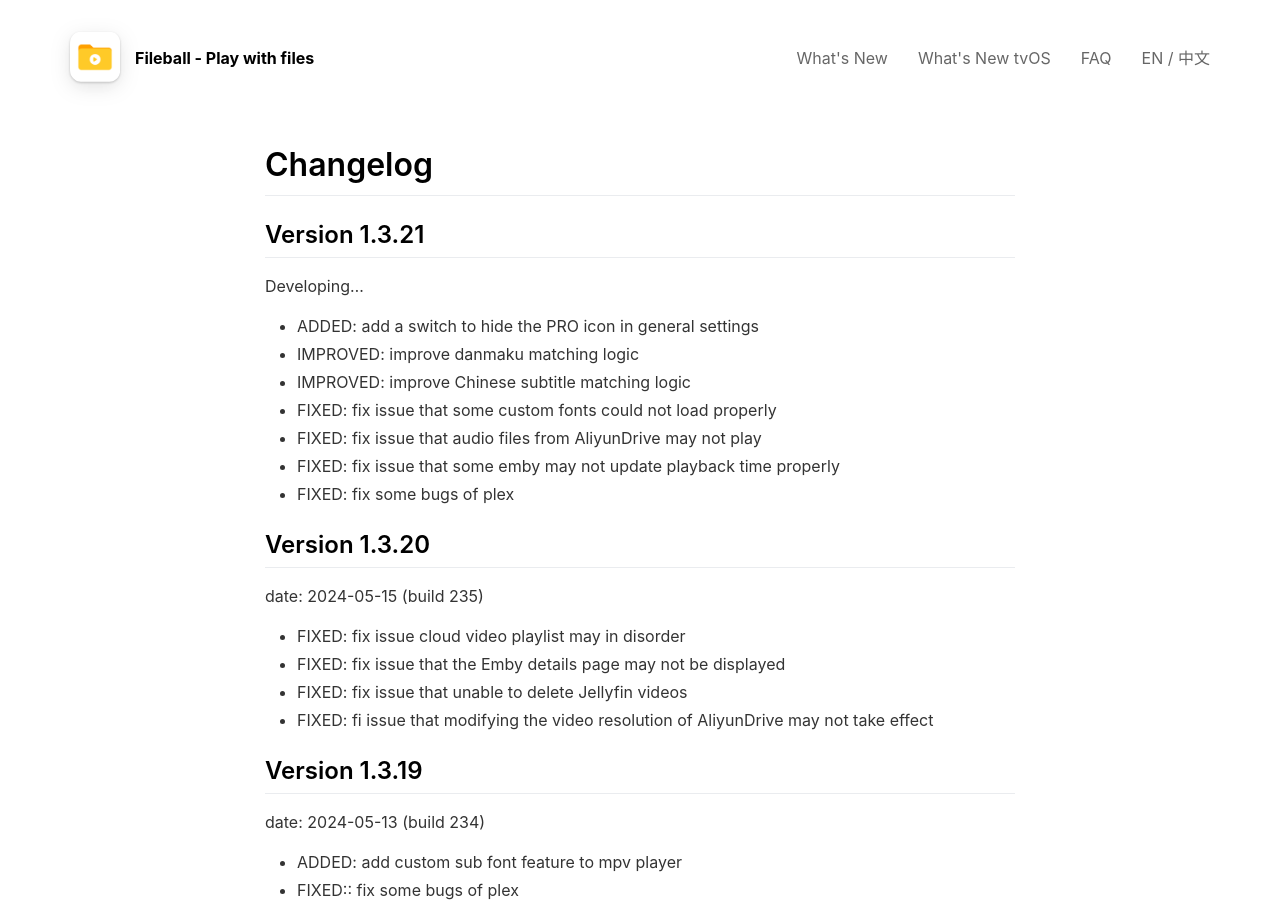
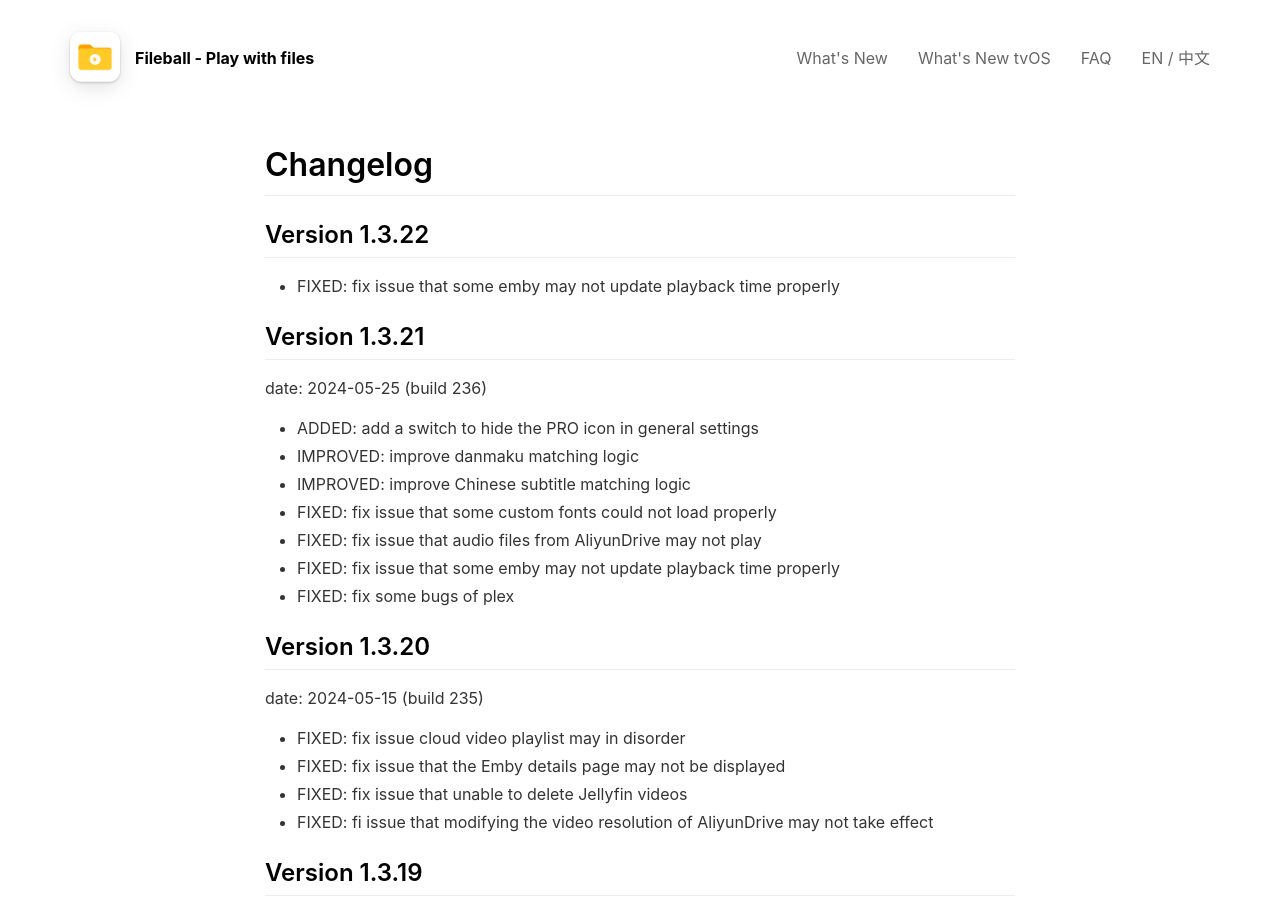
Before and after one commit to alexiscn/fileball.app, a Jekyll site: the page built from _pages/changelog.md, in a window 1280 px wide and 900 px high. Built offline with Jekyll 4.4.1, drawn with Linux system fonts in a browser that asks for light colours; nearby versions of some CDN libraries.

Commit message:
update changelog

```diff
--- a/_pages/changelog.md
+++ b/_pages/changelog.md
@@ -8,9 +8,13 @@
 
 # Changelog
 
+## **Version 1.3.22**
+
+- FIXED: fix issue that some emby may not update playback time properly
+
 ## **Version 1.3.21**
 
-Developing...
+date: 2024-05-25 (build 236)
 
 - ADDED: add a switch to hide the PRO icon in general settings
 - IMPROVED: improve danmaku matching logic
```
Also changed, not shown: _pages/changlog_tv.md (+2 -0 lines), _pages/cn/changelog.md (+5 -1 lines), _pages/cn/changelog_tv.md (+2 -1 lines), _pages/tw/changelog.md (+6 -0 lines), _pages/tw/changelog_tv.md (+2 -0 lines).
